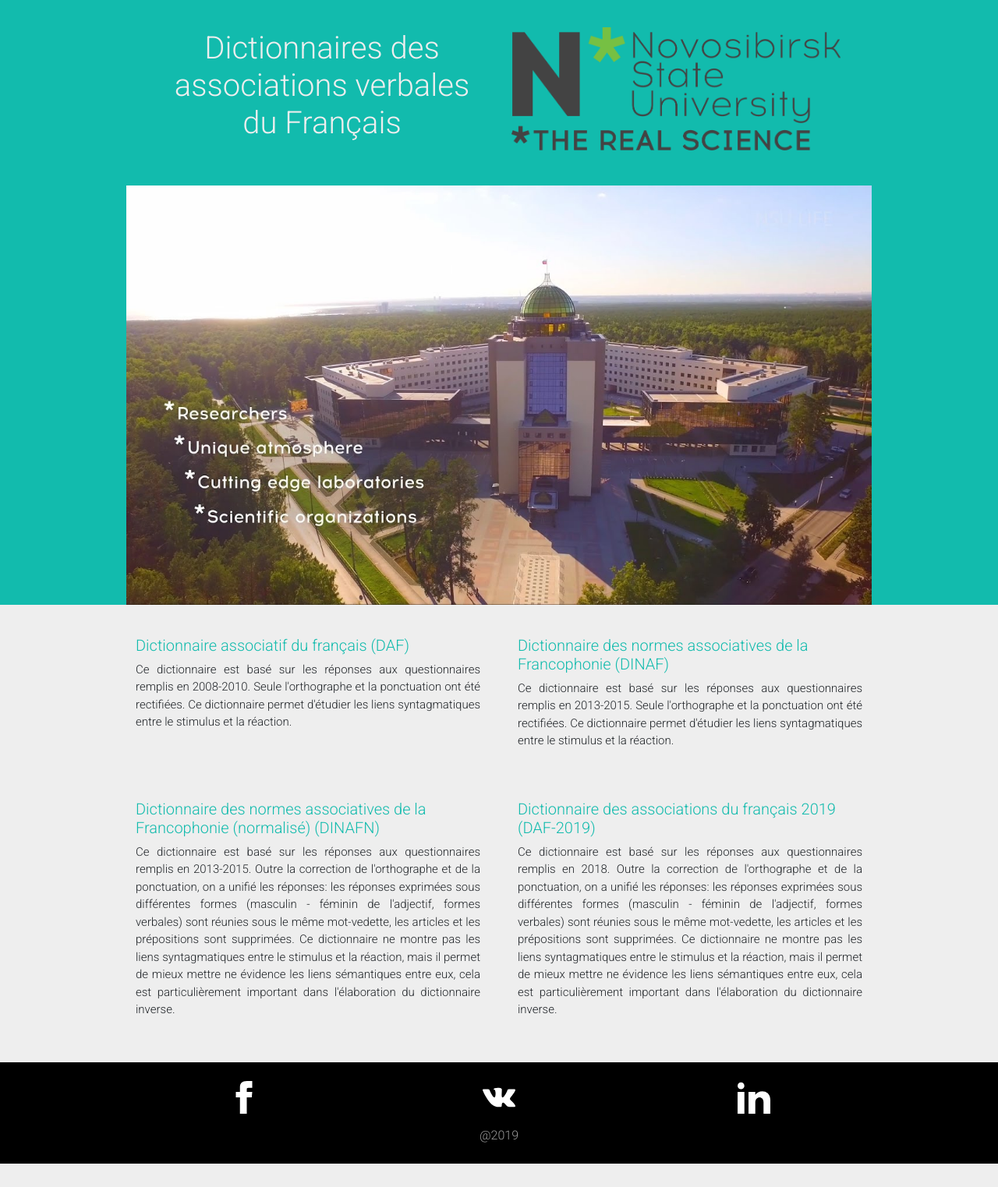
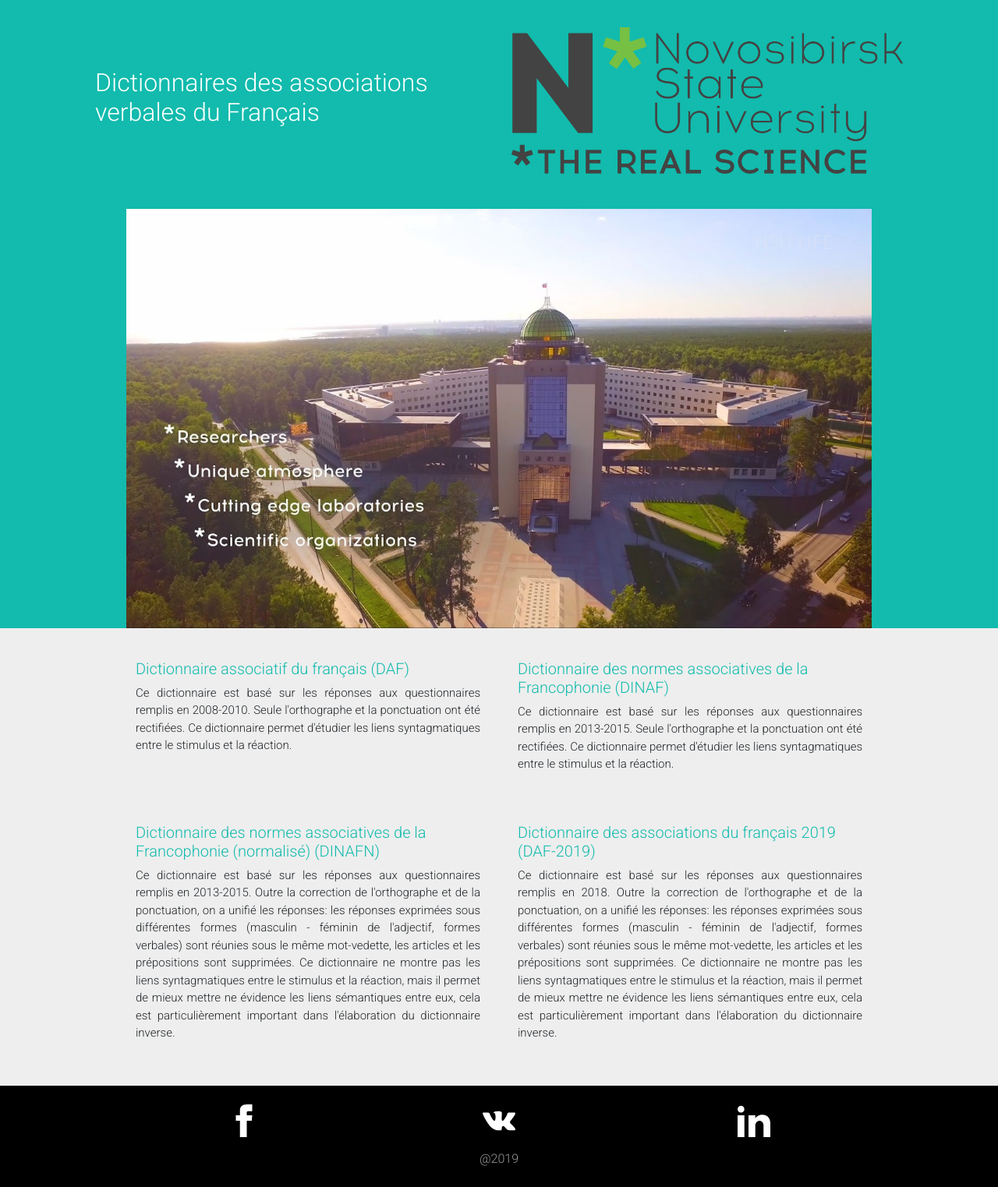
Before and after one commit to MasterFiyeur/internship2021, a PHP site: page / in a window 1280 px wide. Shown: the part 65-1588 px from the top of the page at 78% size. Before the commit the page ends 1558 px from the top, so only its background shows below. Run offline with PHP 8.4, Linux system fonts and the light colour scheme.

Commit message:
max-width of container

```diff
--- a/proto1/css/style.css
+++ b/proto1/css/style.css
@@ -29,7 +29,7 @@
     text-align: center;
 }
 
-.container{
+.max-width{
     max-width: 980px;
 }
 
@@ -40,9 +40,9 @@
     margin-bottom: 45px;
 }
 
-.banner_title h1{
-    text-align: center;
-    color: var(--color-secondary);
+.banner_title h2{
+    font-weight: 100;
+    color: #fff;
 }
 
 /* ----- Footer ----- */
@@ -168,7 +168,7 @@ footer .svg{
 }
 
 /* -----Intro page----- */
-.intro_body h1{
+.intro_body h2{
     font-weight: 300;
 }
 
--- a/proto1/index.html
+++ b/proto1/index.html
@@ -13,6 +13,7 @@
     <script src="https://code.jquery.com/jquery-3.6.0.min.js" integrity="sha256-/xUj+3OJU5yExlq6GSYGSHk7tPXikynS7ogEvDej/m4=" crossorigin="anonymous"></script>
 </head>
 <body class="intro_body">
+    <!--Navbar-->
     <div class="navbar">
         <div class="nav-container">
             <a href="/" class="home">
@@ -48,11 +49,11 @@
             </div>
         </div>
     </div>
-
+    <!--Banner-->
     <div class="banner container px-5">
         <div class="row">
             <div class="banner_title col-md-6 px-3 my-lg-0 my-3 center">
-                <h1>Dictionnaires des associations verbales du Français</h1>
+                <h2>Dictionnaires des associations verbales du Français</h2>
             </div>
             <div class="col-md-6 px-3 my-lg-0 my-3 center">
                 <a href="https://english.nsu.ru/">
@@ -61,15 +62,17 @@
             </div>
         </div>
     </div>
-    <div class="nsu_img container">
+    <!--Image-->
+    <div class="nsu_img max-width container">
         <div class="row">
             <div class="col-md-12">
                 <img class="img-fluid d-block" src="./img/nsu.jpg" alt="nsu">
             </div>
         </div>
     </div>
+    <!--Content-->
     <div class="py-3 intro_content">
-        <div class="container">
+        <div class="max-width container">
             <div class="row">
                 <div class="col-md-6 p-4">
                     <h5>
@@ -106,8 +109,9 @@
             </div>
         </div>
     </div>
+    <!--Footer-->
     <footer class="py-4">
-        <div class="container">
+        <div class="max-width container">
             <div class="row">
                 <div class="col-4 center">
                     <a href="#">
```
